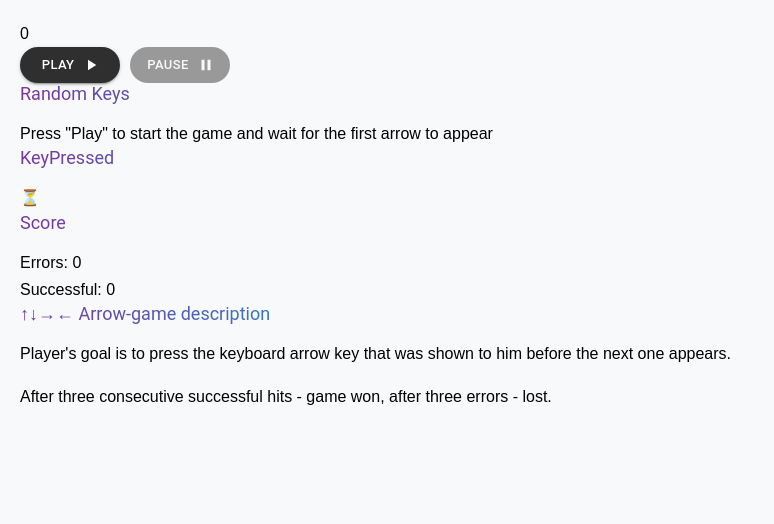
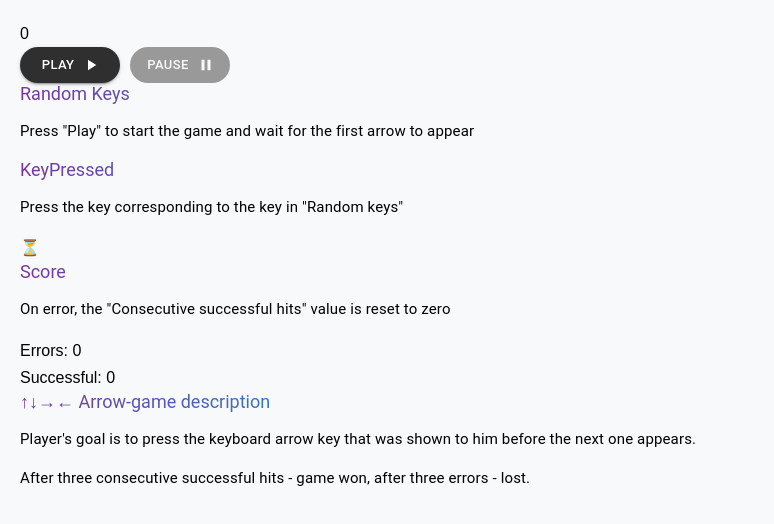
Before and after one commit to ananastasiap/game-of-arrows, a React (Vite) app: page / in a window 1280 px wide. Shown: the top 524 px of the page, without its empty margins (0-774 px from the left). Built offline with nearby package versions, Linux system fonts and the light colour scheme.

Commit message:
feat: complete Text in UI

```diff
--- a/src/components/UI/index.ts
+++ b/src/components/UI/index.ts
@@ -1,4 +1,5 @@
 import Button from "./button/button.component"
 import Header from "./header/header.component"
+import Text from "./text/text.component"
 
-export { Button, Header }
+export { Button, Header, Text }
--- /dev/null
+++ b/src/components/UI/text/index.ts
@@ -0,0 +1 @@
+export { default } from "./text.component"
--- /dev/null
+++ b/src/components/UI/text/text.component.tsx
@@ -0,0 +1,22 @@
+import cn from "classnames"
+
+import {
+  Typography as MaterialTypography,
+  TypographyProps as MaterialTypographyProps,
+} from "@mui/material"
+
+import styles from "./text.module.scss"
+
+export interface ITextProps extends MaterialTypographyProps {}
+
+const Text: React.FC<ITextProps> = (props) => {
+  const { children, className = "" } = props
+
+  return (
+    <MaterialTypography {...props} className={cn(styles.text, className)}>
+      {children}
+    </MaterialTypography>
+  )
+}
+
+export default Text
--- /dev/null
+++ b/src/components/UI/text/text.module.scss
@@ -0,0 +1,5 @@
+.text {
+  font-size: 15px;
+  margin-top: var(--spacing-medium);
+  margin-bottom: var(--spacing-medium);
+}
--- a/src/components/playground/components/description/description.component.tsx
+++ b/src/components/playground/components/description/description.component.tsx
@@ -1,17 +1,17 @@
-import { Header } from "../../../UI"
+import { Header, Text } from "../../../UI"
 
 const Description: React.FC = () => {
   return (
     <div>
       <Header>↑↓→← Arrow-game description</Header>
-      <p>
+      <Text>
         Player's goal is to press the keyboard arrow key that was shown to him
         before the next one appears.
-      </p>
-      <p>
+      </Text>
+      <Text>
         After three consecutive successful hits - game won, after three errors -
         lost.
-      </p>
+      </Text>
     </div>
   )
 }
--- a/src/components/playground/components/key-pressed/keyPressed.component.tsx
+++ b/src/components/playground/components/key-pressed/keyPressed.component.tsx
@@ -3,7 +3,7 @@ import { MAP_ARROW_CODES } from "../../constants"
 import { useAppDispatch } from "../../../../app/hooks"
 import { setEnteredValue } from "../../store/slices"
 import { useKeyPressedElement } from "./hooks"
-import { Header } from "../../../UI"
+import { Header, Text } from "../../../UI"
 
 export interface IKeyPressedProps {
   isTimerActive: boolean
@@ -36,6 +36,7 @@ const KeyPressed: React.FC<IKeyPressedProps> = (props) => {
   return (
     <div>
       <Header>KeyPressed</Header>
+      <Text>Press the key corresponding to the key in "Random keys"</Text>
       <span>{keyPressedElement}</span>
     </div>
   )
--- a/src/components/playground/components/modal/modal.component.tsx
+++ b/src/components/playground/components/modal/modal.component.tsx
@@ -1,7 +1,7 @@
 import { useAppDispatch } from "../../../../app/hooks"
 import { resetStore } from "../../store/slices"
 import ResultMessage from "./result-message"
-import { Button } from "../../../UI"
+import { Button, Header } from "../../../UI"
 
 export interface IModal {
   setIsShowModal: React.Dispatch<React.SetStateAction<boolean>>
@@ -20,7 +20,7 @@ const Modal: React.FC<IModal> = (props) => {
 
   return (
     <>
-      <h3>Modal</h3>
+      <Header>Modal</Header>
       <ResultMessage isSuccessEndGame={isSuccessEndGame} />
       <Button onClick={handleClose}>Start New Game</Button>
     </>
--- a/src/components/playground/components/modal/result-message/resultMessage.component.tsx
+++ b/src/components/playground/components/modal/result-message/resultMessage.component.tsx
@@ -1,3 +1,5 @@
+import { Text } from "../../../../UI"
+
 export interface IResultMessage {
   isSuccessEndGame: boolean
 }
@@ -5,13 +7,13 @@ export interface IResultMessage {
 const ResultMessage: React.FC<IResultMessage> = (props) => {
   const { isSuccessEndGame } = props
   return isSuccessEndGame ? (
-    <span>
+    <Text>
       Congrats! <br /> You Win!
-    </span>
+    </Text>
   ) : (
-    <span>
+    <Text>
       My regrets. <br /> You have lost this game
-    </span>
+    </Text>
   )
 }
 
--- a/src/components/playground/components/random-keys/components/random-arrows/randomArrows.component.tsx
+++ b/src/components/playground/components/random-keys/components/random-arrows/randomArrows.component.tsx
@@ -1,4 +1,5 @@
 import { useAppSelector } from "../../../../../../app/hooks"
+import { Text } from "../../../../../UI"
 import { MAP_ARROW_CODES } from "../../../../constants"
 import { IPlaygroundStepState } from "../../../../store/types"
 import { IMapArrowCodes } from "../../../../types"
@@ -23,9 +24,9 @@ const RandomArrows: React.FC = () => {
   return (
     <>
       {state.steps.map((el) => (
-        <span key={el.step} className={getStylesRandomKeys(el)}>
+        <Text key={el.step} className={getStylesRandomKeys(el)}>
           {MAP_ARROW_CODES[el.currentValue as keyof IMapArrowCodes]}
-        </span>
+        </Text>
       ))}
     </>
   )
--- a/src/components/playground/components/random-keys/components/welcome-text/welcomeText.component.tsx
+++ b/src/components/playground/components/random-keys/components/welcome-text/welcomeText.component.tsx
@@ -1,3 +1,5 @@
+import { Text } from "../../../../../UI"
+
 export interface IWelcomeText {
   isTimerActive: boolean
 }
@@ -6,13 +8,13 @@ const WelcomeText: React.FC<IWelcomeText> = (props) => {
   const { isTimerActive } = props
 
   if (isTimerActive) {
-    return <span>Loading...</span>
+    return <Text>Loading...</Text>
   }
 
   return (
-    <span>
+    <Text>
       Press "Play" to start the game and wait for the first arrow to appear
-    </span>
+    </Text>
   )
 }
 
--- a/src/components/playground/components/score/score.component.tsx
+++ b/src/components/playground/components/score/score.component.tsx
@@ -1,5 +1,6 @@
 import { useAppSelector } from "../../../../app/hooks"
 import { Header } from "../../../UI"
+import Text from "../../../UI/text"
 
 const Score: React.FC = () => {
   const state = useAppSelector((state) => state.playground)
@@ -7,6 +8,9 @@ const Score: React.FC = () => {
   return (
     <>
       <Header>Score</Header>
+      <Text>
+        On error, the "Consecutive successful hits" value is reset to zero
+      </Text>
       <span>Errors: {state.totalUnsuccessful}</span>
       <br />
       <span>Successful: {state.totalSuccessful}</span>
```
